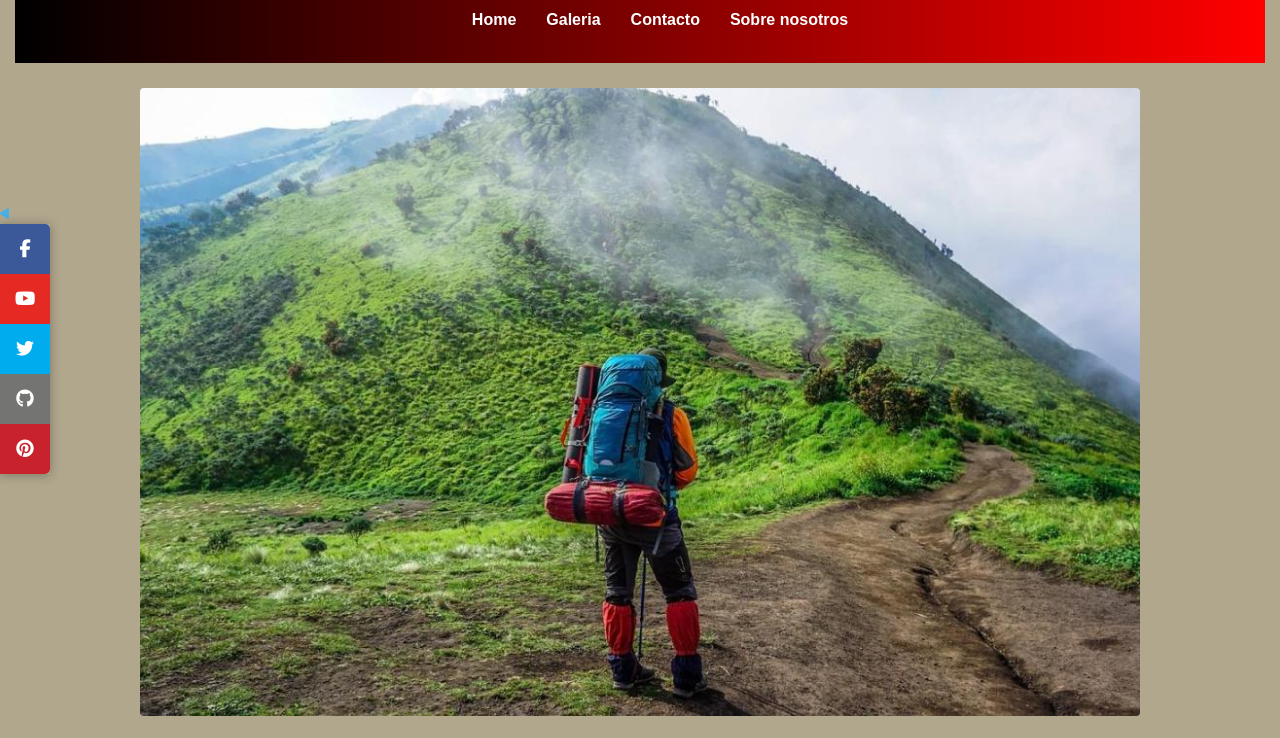
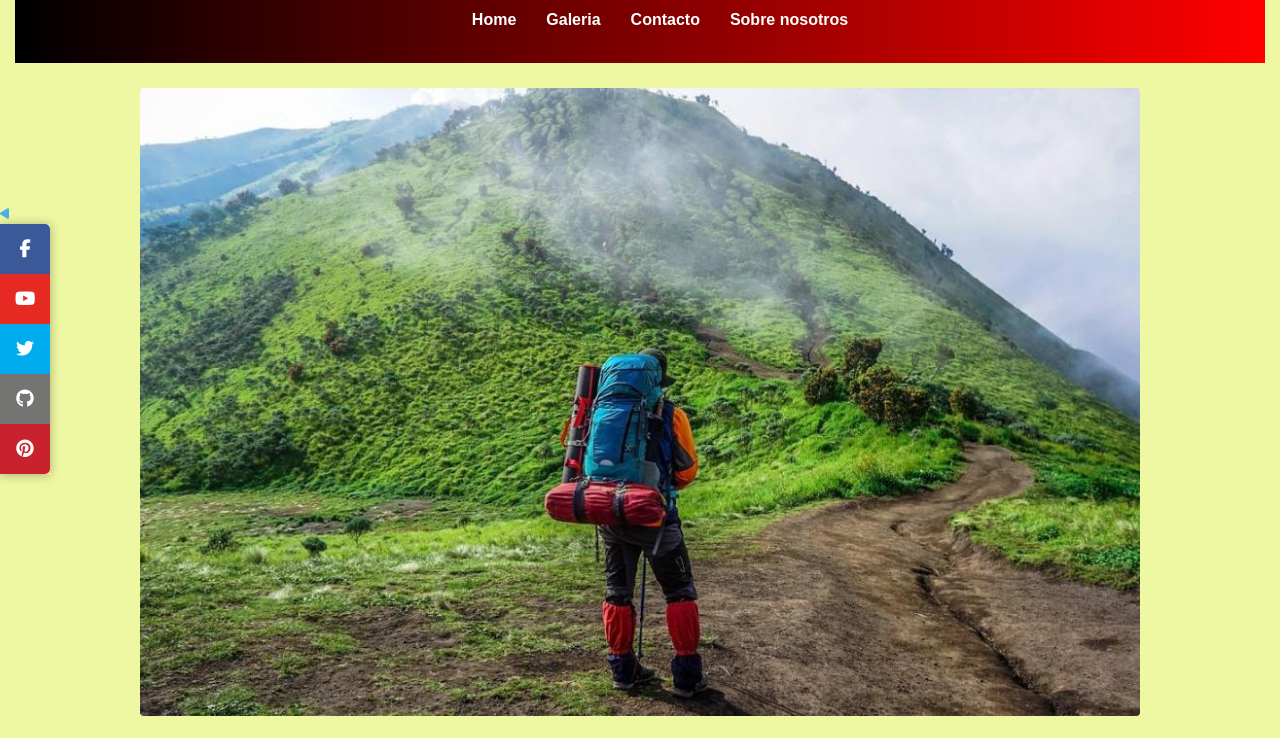
Before and after one commit to raarias22/PF-Arias, a website: page index.html in a window 1280 px wide. Shown: the top 738 px of the page. Drawn offline with nearby package versions, Linux system fonts and the light colour scheme.

Commit message:
cambio color fondo

```diff
--- a/scss/_variables.scss
+++ b/scss/_variables.scss
@@ -1,2 +1,2 @@
-$color-fondo: rgba(114, 98, 52, 0.555);
+$color-fondo: rgb(238, 247, 162);
 $color-hover2: rgb(201, 25, 25)
```
Also changed, not shown: assets/style.css.
